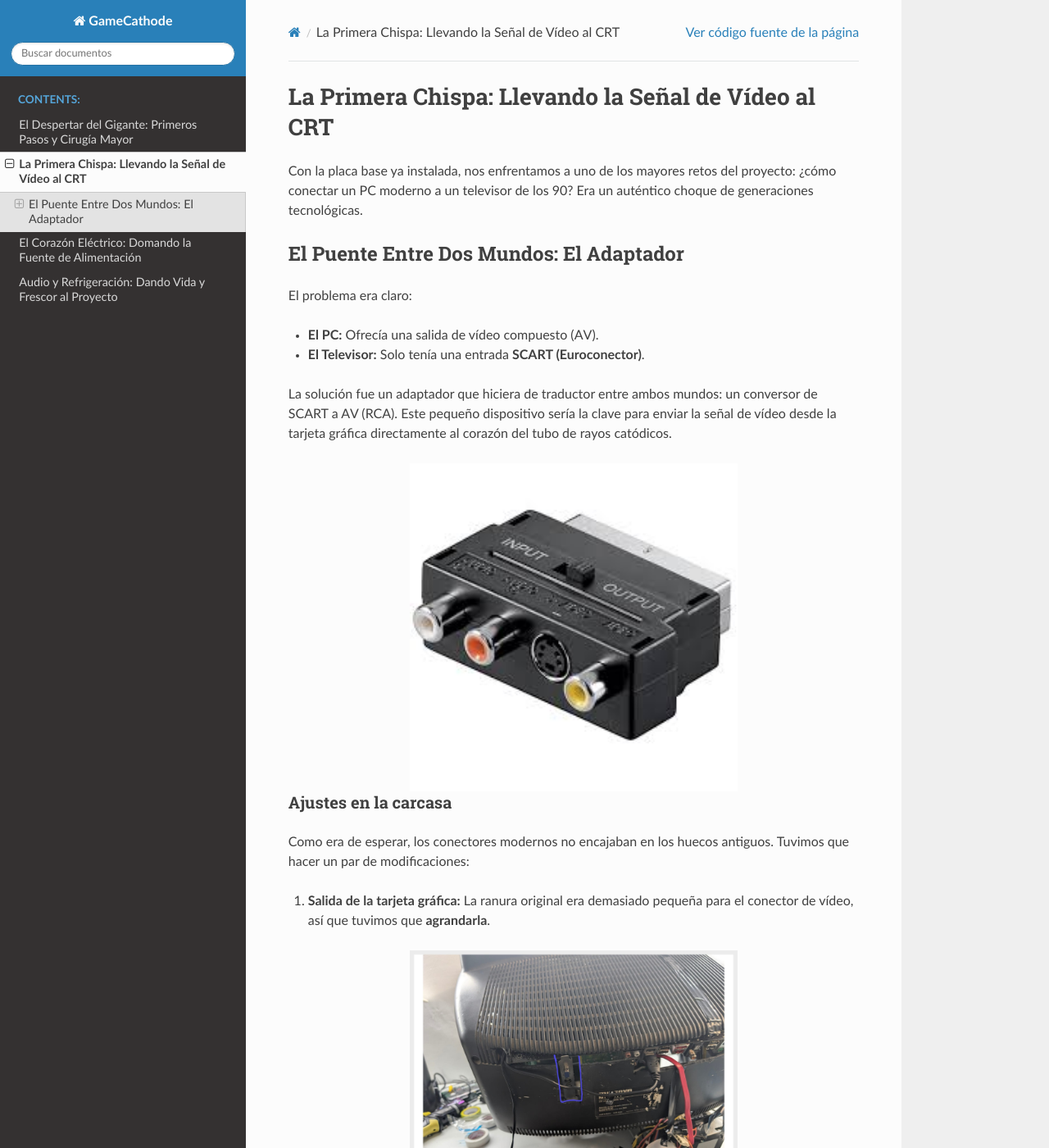
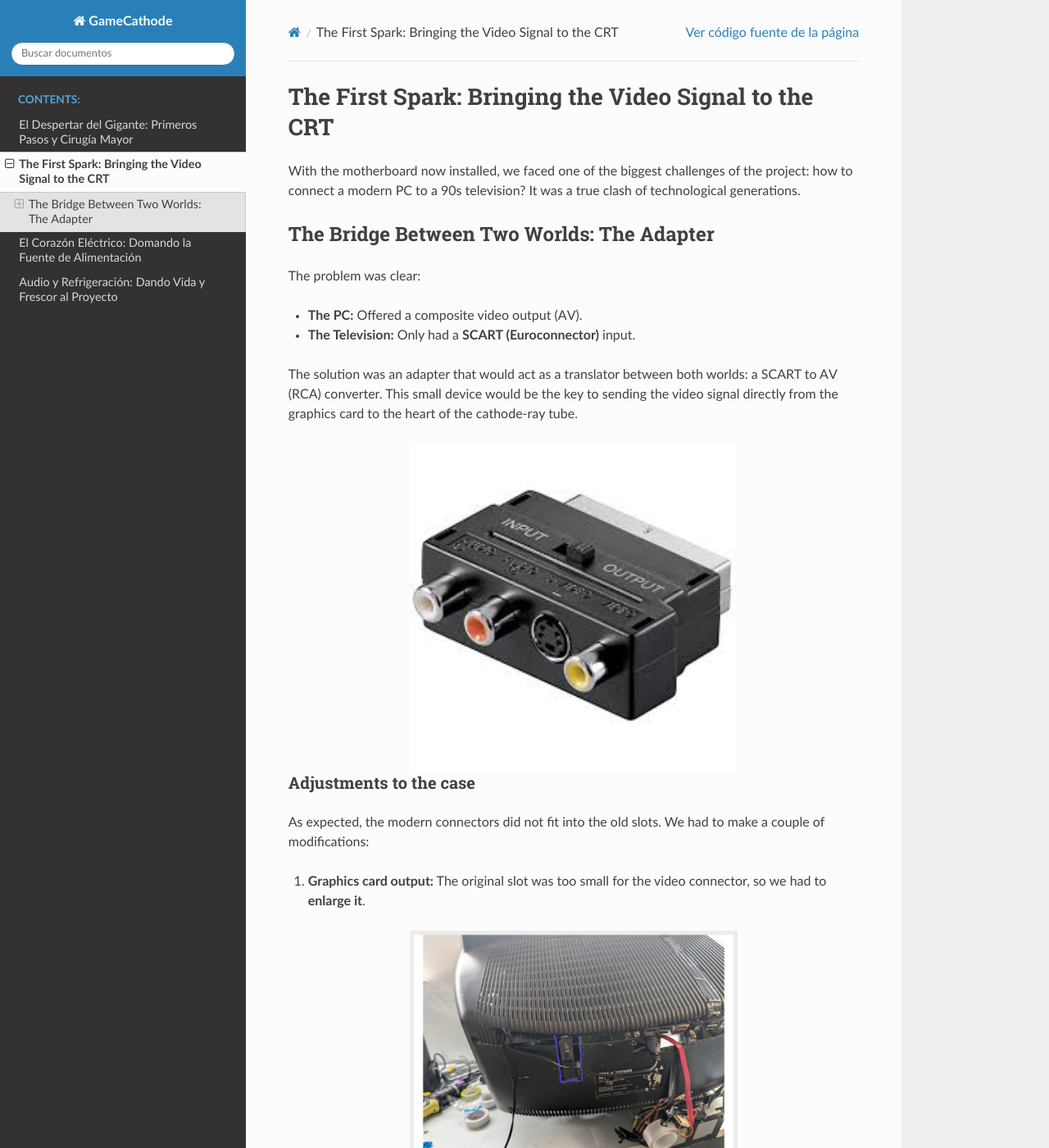
Before and after one commit to jrodriiguezg/GameCathode, a Sphinx documentation site: the page built from docs/entrada_video.md, in a window 1280 px wide and 1400 px high. Shown: the whole window at 82% size. Built offline with Sphinx 7.4.7 and the Read the Docs theme 3.1.0, drawn with Linux system fonts in a browser that asks for light colours; pages that are not in the unit, such as notebooks, are missing from menus; some of the changed text lies outside the part shown.

Commit message:
Update entrada_video.md

````diff
--- a/docs/entrada_video.md
+++ b/docs/entrada_video.md
@@ -1,48 +1,54 @@
-# La Primera Chispa: Llevando la Señal de Vídeo al CRT
+# The First Spark: Bringing the Video Signal to the CRT
 
-Con la placa base ya instalada, nos enfrentamos a uno de los mayores retos del proyecto: ¿cómo conectar un PC moderno a un televisor de los 90? Era un auténtico choque de generaciones tecnológicas.
+With the motherboard now installed, we faced one of the biggest challenges of the project: how to connect a modern PC to a 90s television? It was a true clash of technological generations.
 
-## El Puente Entre Dos Mundos: El Adaptador
+## The Bridge Between Two Worlds: The Adapter
 
-El problema era claro:
--   **El PC:** Ofrecía una salida de vídeo compuesto (AV).
--   **El Televisor:** Solo tenía una entrada **SCART (Euroconector)**.
+The problem was clear:
 
-La solución fue un adaptador que hiciera de traductor entre ambos mundos: un conversor de SCART a AV (RCA). Este pequeño dispositivo sería la clave para enviar la señal de vídeo desde la tarjeta gráfica directamente al corazón del tubo de rayos catódicos.
+  - **The PC:** Offered a composite video output (AV).
+  - **The Television:** Only had a **SCART (Euroconnector)** input.
+
+The solution was an adapter that would act as a translator between both worlds: a SCART to AV (RCA) converter. This small device would be the key to sending the video signal directly from the graphics card to the heart of the cathode-ray tube.
 
 ```{image} /_static/img/7.png
 :width: 400px
 :align: center
-:alt: Adaptador SCART a RCA (AV) para la señal de vídeo
+:alt: SCART to RCA (AV) adapter for the video signal
 ```
 
-### Ajustes en la carcasa
+### Adjustments to the case
 
-Como era de esperar, los conectores modernos no encajaban en los huecos antiguos. Tuvimos que hacer un par de modificaciones:
+As expected, the modern connectors did not fit into the old slots. We had to make a couple of modifications:
 
-1.  **Salida de la tarjeta gráfica:** La ranura original era demasiado pequeña para el conector de vídeo, así que tuvimos que **agrandarla**.
+1.  **Graphics card output:** The original slot was too small for the video connector, so we had to **enlarge it**.
+
+<!-- end list -->
 
 ```{image} /_static/img/33.jpeg
 :width: 400px
 :align: center
-:alt: nuevo agujero
+:alt: new hole
 ```
 
-2.  **Puerto SCART:** El propio adaptador SCART era demasiado voluminoso y tampoco entraba en el hueco, por lo que también **tuvimos que ampliarlo**.
+2.  **SCART port:** The SCART adapter itself was too bulky and also didn't fit into the slot, so we also had to **enlarge it**.
+
+<!-- end list -->
 
 ```{image} /_static/img/27.jpeg
 :width: 400px
 :align: center
-:alt: nuevo agujero scart
+:alt: new scart hole
 ```
 
-### ¡Tenemos señal!
+### We have a signal\!
 
-Tras los ajustes, llegó el momento de la verdad: la primera prueba de vídeo. **El resultado fue un éxito**. La pantalla mostro el arranque de Recalbox, la primera señal de que el proyecto iba por buen camino.
+After the adjustments, the moment of truth arrived: the first video test. **The result was a success**. The screen showed the Recalbox boot sequence, the first sign that the project was on the right track.
 
-*(Nota: En la foto, la placa está fuera porque aprovechamos para cambiarle la pasta térmica).*
+*(Note: In the photo, the board is outside because we took the opportunity to change its thermal paste).*
 
 ```{image} /_static/img/9.png
 :width: 400px
 :align: center
-:alt: Señal correcta
+:alt: Correct signal
+```
````
